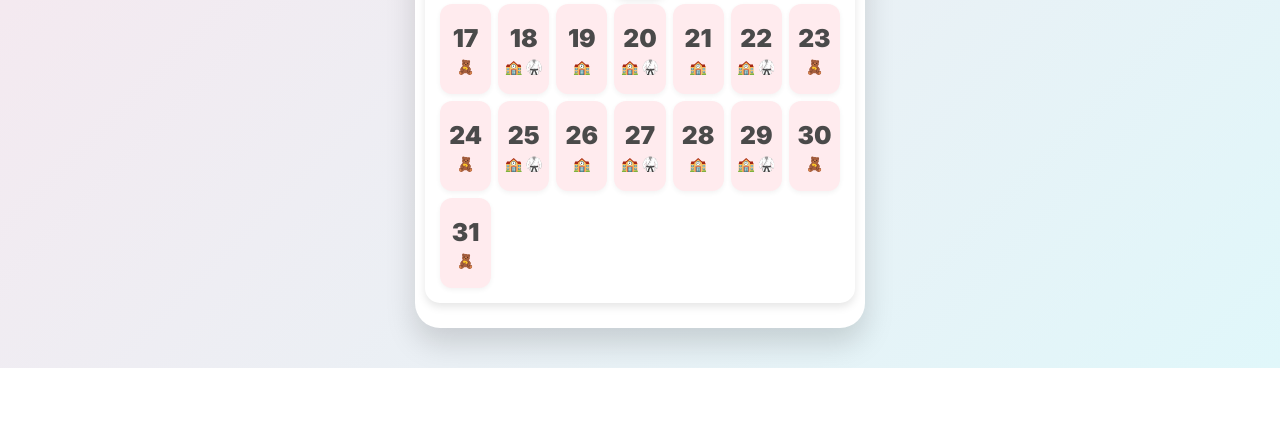
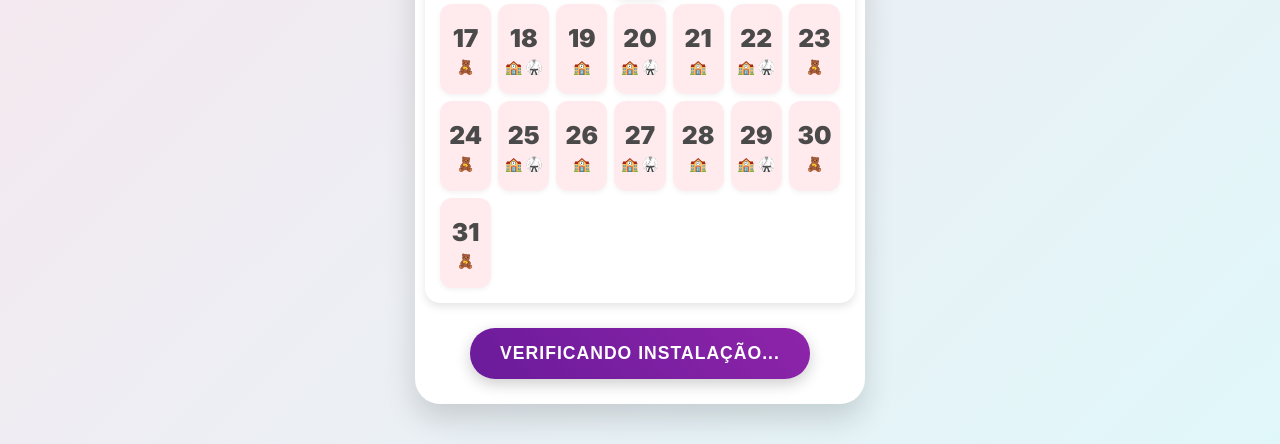
Before and after one commit to xpsyco/calendario, a plain HTML site: page index.html in a window 1280 px wide. Shown: the part 643-1087 px from the top of the page. Before the commit the page ends 1011 px from the top, so only its background shows below. Drawn offline with Linux system fonts and the light colour scheme.

Commit message:
Update index.html

```diff
--- a/index.html
+++ b/index.html
@@ -43,7 +43,12 @@
             <div id="calendar-body" class="calendar-grid">
             </div>
         </div>
-
+        <div id="install-button-container" class="install-container">
+            <button id="install-button" class="install-button" disabled>
+                Verificando instalação...
+            </button>
+        </div>
+    </div>
 
     </div>
 
```
